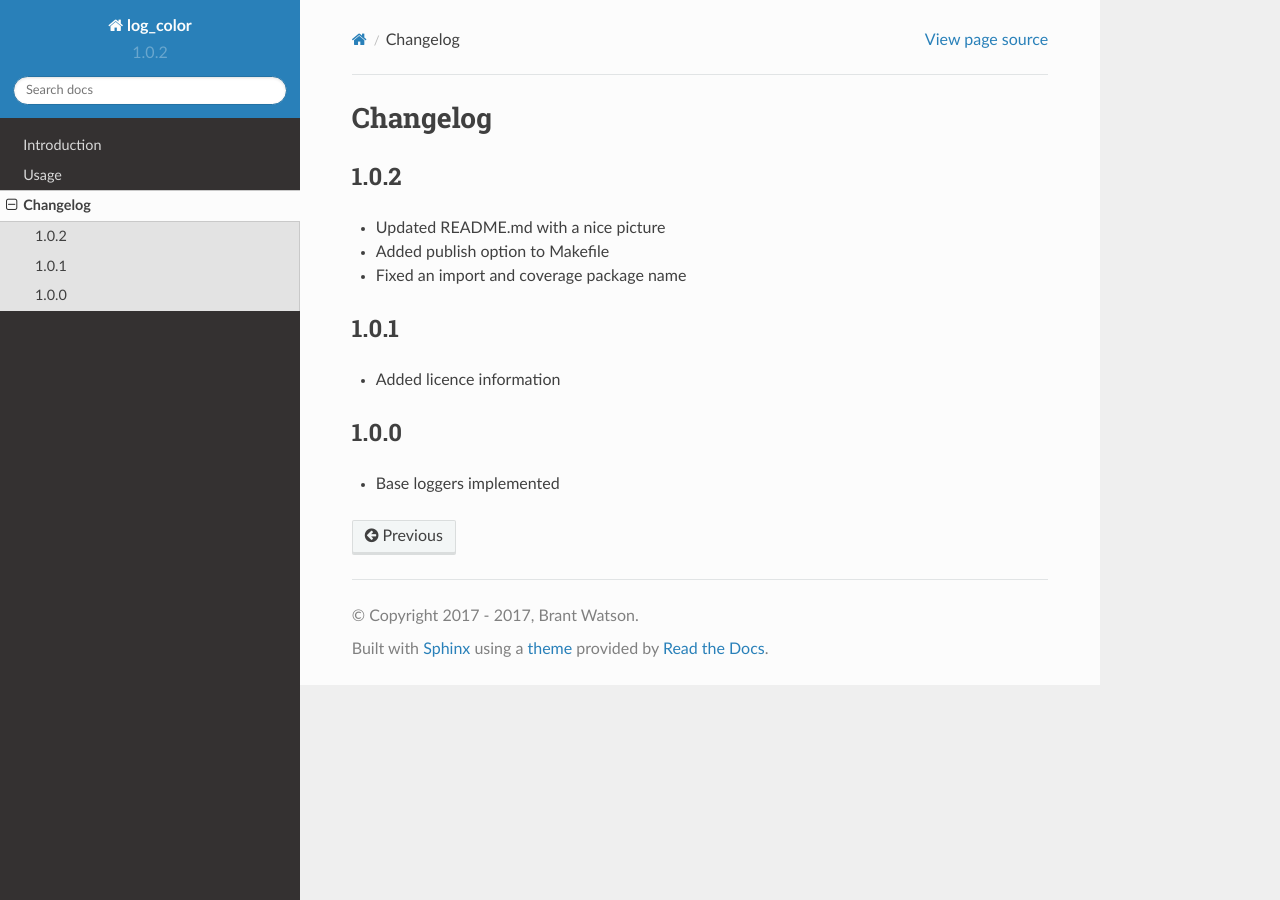
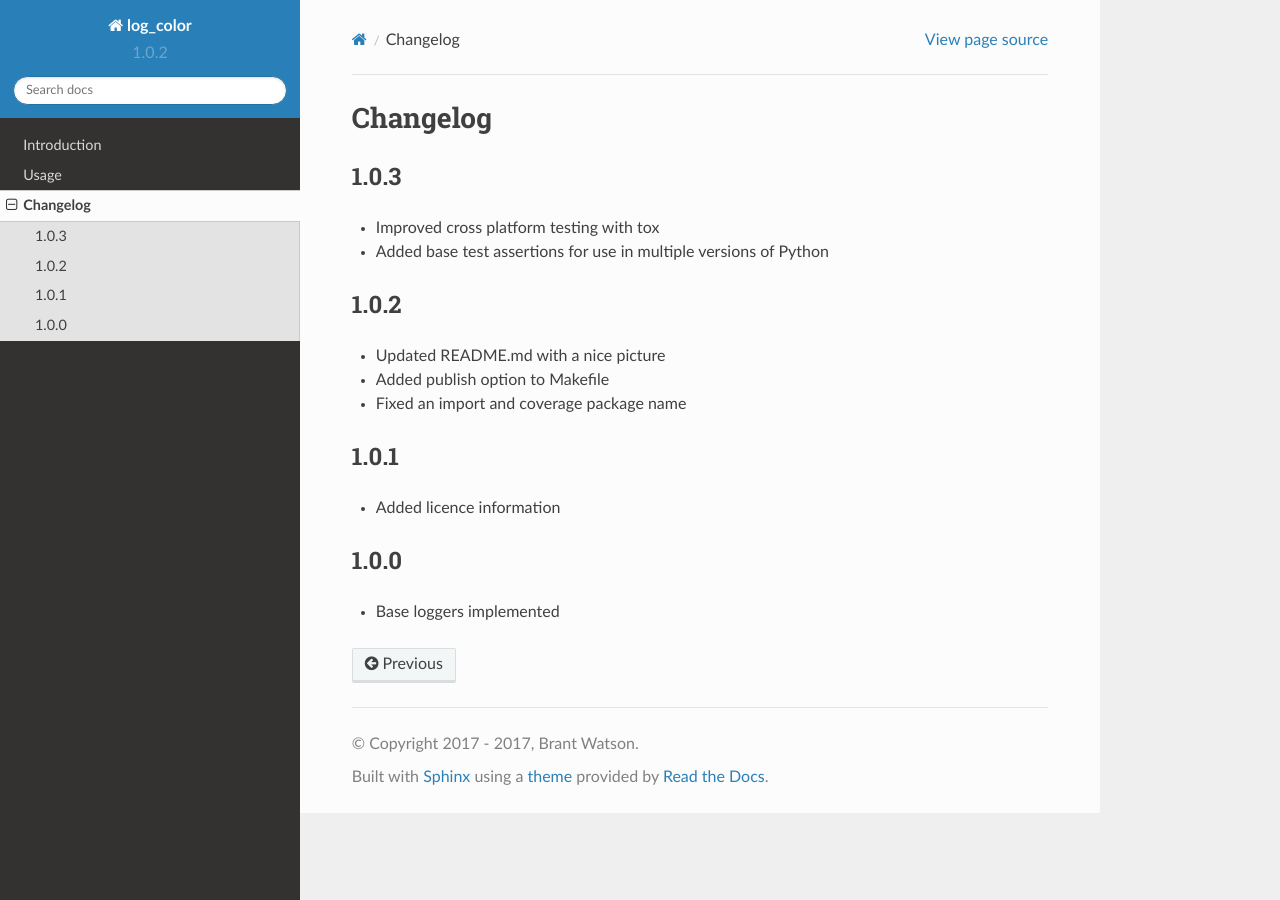
Before and after one commit to induane/logcolor, a Sphinx documentation site: the page built from docs/source/changelog.rst, in a window 1280 px wide. Built offline with Sphinx 7.4.7 and the Read the Docs theme 2.0.0, drawn with Linux system fonts in a browser that asks for light colours.

```diff
--- a/docs/source/changelog.rst
+++ b/docs/source/changelog.rst
@@ -1,5 +1,11 @@
 Changelog
 =========
+
+1.0.3
+-----
+- Improved cross platform testing with tox
+- Added base test assertions for use in multiple
+  versions of Python
 
 1.0.2
 -----
```
Also changed, not shown: 2 other files.
